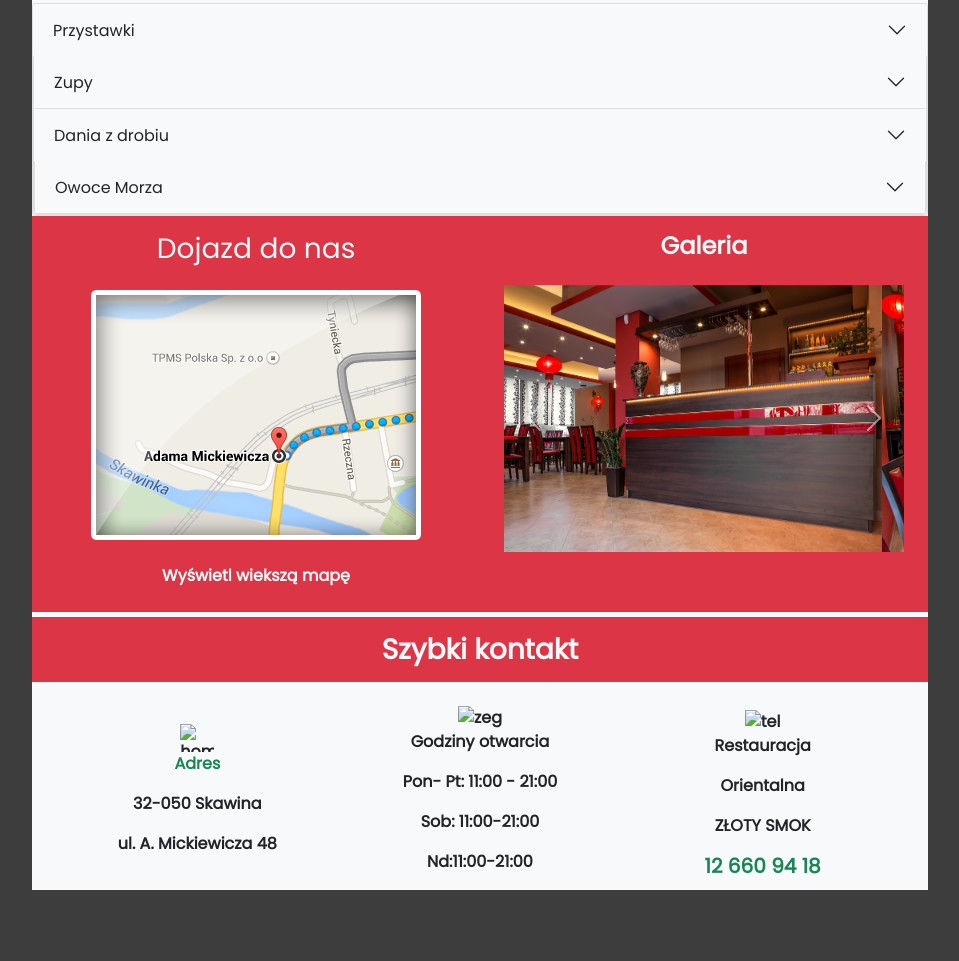
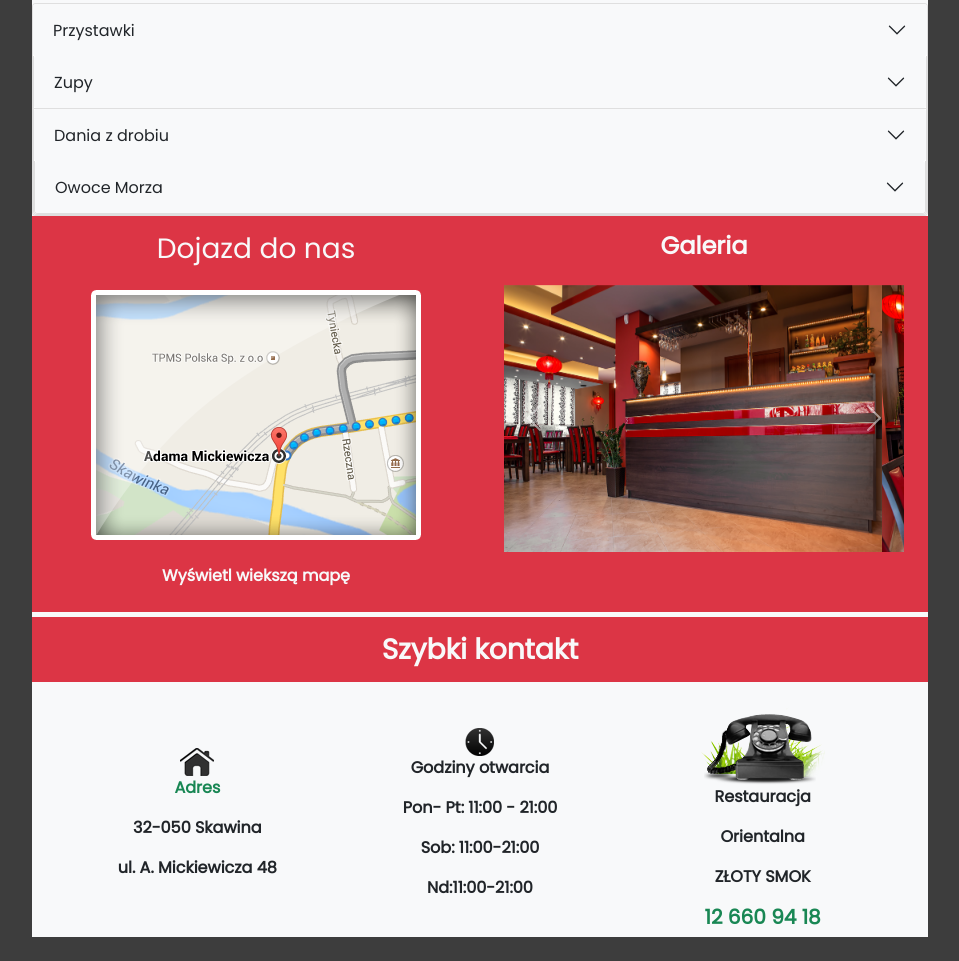
Before and after one commit to inioch/Restaurant-Page, a plain HTML site: page menu.html in a window 1280 px wide. Shown: the part 223-1184 px from the top of the page, without its empty margins (160-1119 px from the left). Before the commit the page ends 1137 px from the top, so only its background shows below. Drawn offline with nearby package versions, Linux system fonts and the light colour scheme; the site is published under a folder, as on GitHub Pages, so addresses that start at the root find nothing.

Commit message:
Update menu.html

```diff
--- a/menu.html
+++ b/menu.html
@@ -329,14 +329,14 @@
         <div class="row m-4">
             <!-- adres -->
             <div class="fw-bold col-12 col-md-4 d-flex flex-column justify-content-center align-items-center">
-                <img src="/assets/img-home.png" style="max-height: 28px; max-width: 34px;" alt="home">
+                <img src="assets/img-home.png" style="max-height: 28px; max-width: 34px;" alt="home">
                 <p class="text-success">Adres</p>
                 <p>32-050 Skawina</p>
                 <p>ul. A. Mickiewicza 48</p>
             </div>
             <!-- godziny otwarcia -->
             <div class="fw-bold col-12 col-md-4 d-flex flex-column justify-content-center align-items-center">
-                <img src="/assets/img-zeg.png" alt="zeg">
+                <img src="assets/img-zeg.png" alt="zeg">
                 <p class="wartext-success">Godziny otwarcia</p>
                 <p>Pon- Pt: 11:00 - 21:00</p>
                 <p>Sob: 11:00-21:00</p>
@@ -344,7 +344,7 @@
             </div>
             <!-- ogol -->
             <div class="fw-bold col-12 col-md-4 d-flex flex-column justify-content-center align-items-center">
-                <img src="/assets/tel.png" alt="tel">
+                <img src="assets/tel.png" alt="tel">
                 <p>Restauracja</p>
                 <p>Orientalna</p>
                 <p>ZŁOTY SMOK</p>
```
